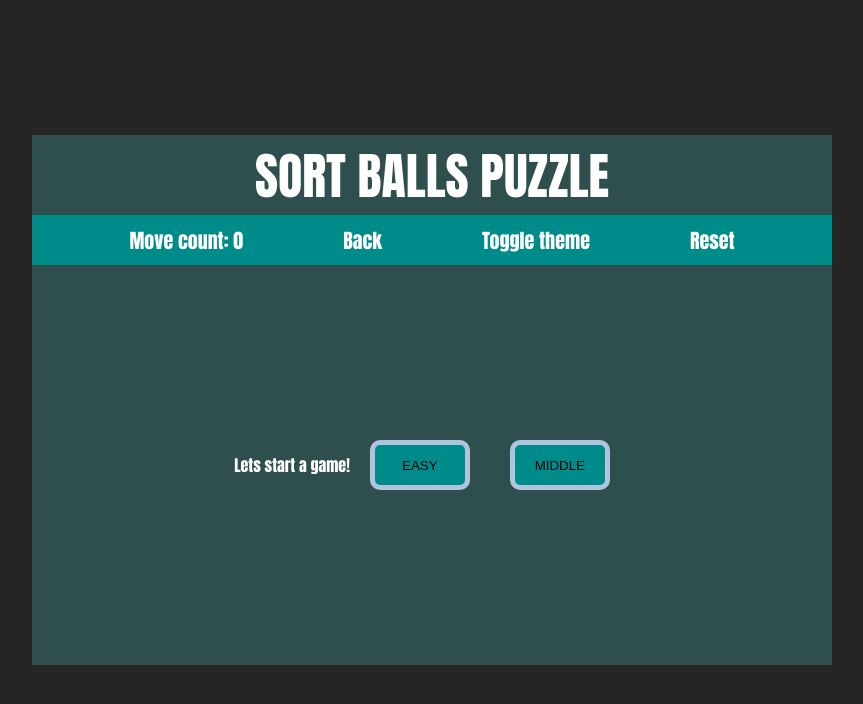
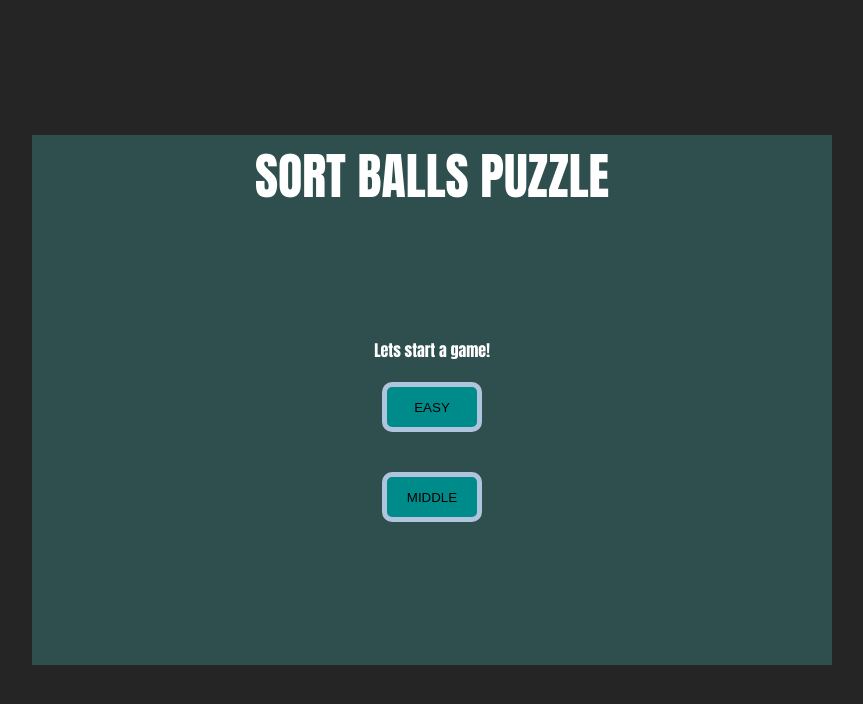
Before and after one commit to maria-pushkareva/balls-in-jars-game, a React (Create React App) app: page / in a window 1280 px wide. Shown: the top 704 px of the page, without its empty margins (208-1071 px from the left). Built offline with nearby package versions, Linux system fonts and the light colour scheme.

Commit message:
improved structure

```diff
--- a/src/App.tsx
+++ b/src/App.tsx
@@ -23,7 +23,6 @@ export default class App extends React.Component<any, IState> {
             activeJarId: null,
             previousJarsState: null,
             moveCount: 0,
-            isWin: false,
             jars: [],
             balls: []
         };
@@ -42,7 +41,6 @@ export default class App extends React.Component<any, IState> {
             activeJarId: null,
             previousJarsState: null,
             moveCount: 0,
-            isWin: false,
             jars: level === 1 ? sixJarsSet : nineJarSet,
         })
     }
@@ -134,11 +132,9 @@ export default class App extends React.Component<any, IState> {
         }
     }
 
-    public checkIfWin = (newJars: Array<IJar>): void => {
-        const { balls } = this.state;
-
+    public checkIfWin = (jars: Array<IJar>): void => {
         let isWin: boolean = true;
-        newJars.forEach((jar) => {
+        jars.forEach((jar) => {
             if (jar.ballsId.length > 0 && jar.ballsId.length < 4) {
                 isWin = false;
             }
@@ -154,12 +150,26 @@ export default class App extends React.Component<any, IState> {
             }
         })
 
-        if(isWin) {
+        if (isWin) {
             setTimeout(() => {
-                this.setState({ isWin, state: 'win' });
+                this.setState({ state: 'win' });
             }, 500)
+        } else {
+            // this.checkIfLost(jars);
         }
     }
+
+    // public checkIfLost = (jars: Array<IJar>): void => {
+    //     let canMakeSteps = false;
+    //     jars.forEach((jar) => {
+    //         const length = jar.ballsId.length;
+    //         if (length === 1) {
+    //             canMakeSteps = true;
+    //         } else {
+
+    //         }
+    //     })
+    // }
 
     public handleBackStep = (): void => {
         const { previousJarsState } = this.state;
@@ -194,50 +204,57 @@ export default class App extends React.Component<any, IState> {
     }
 
     render() {
-        const { state, theme, balls, jars, activeBallId, moveCount, isWin, previousJarsState } = this.state;
+        const { state, theme, level, balls, jars, activeBallId, moveCount, previousJarsState } = this.state;
 
         return (
-            <MainContainer id={"main-container"} theme={theme}>
+            <Background id={"main-container"} theme={theme}>
+                <MainContainer>
                     <CustomTitle theme={theme}>
                         {"SORT BALLS PUZZLE"}
                     </CustomTitle>
+                    <Field theme={theme}>
+                        {state === 'beginning' &&
+                            <MessageContainer>
+                                <div>{'Lets start a game!'}</div>
+                                <ChoseLevelButton theme={theme} onClick={this.choseFirstLevel}>{'EASY'}</ChoseLevelButton>
+                                <ChoseLevelButton theme={theme} onClick={this.choseSecondLevel}>{'MIDDLE'}</ChoseLevelButton>
+                            </MessageContainer>
+                        }
+                        {state === 'game' &&
+                            <>
                                 <Toolbar
+                                    level={level}
                                     theme={theme}
                                     moveCount={moveCount}
-                    isWin={isWin}
                                     onBackClick={this.handleBackStep}
                                     onThemeToggle={this.toggleTheme}
                                     reset={this.reset}
                                     isBackActive={previousJarsState !== null}
                                 />
-                <Field theme={theme}>
-                    {state === 'beginning' &&
-                        <>
-                            <div>{'Lets start a game!'}</div>
-                            <ChoseLevelButton theme={theme} onClick={this.choseFirstLevel}>{'EASY'}</ChoseLevelButton>
-                            <ChoseLevelButton theme={theme} onClick={this.choseSecondLevel}>{'MIDDLE'}</ChoseLevelButton>
-                        </>
-                    }
-                    {state === 'game' &&
                                 <GameField
                                     theme={theme}
+                                    level={level}
                                     activeBallId={activeBallId}
                                     balls={balls}
                                     jars={jars}
                                     onBallClick={this.handleClickOnBall}
                                     onJarClick={this.handleClickOnJar}
                                 />
+                            </>
                         }
                         {state === 'win' &&
-                        <div>{'Hey, you won!'}</div>
+                            <MessageContainer>
+                                <div>{`Hey, you did it in ${moveCount} steps!`}</div>
+                            </MessageContainer>
                         }
                     </Field>
                 </MainContainer>
+            </Background>
         );
     }
 }
 
-const MainContainer = styled.div`
+const Background = styled.div`
     height: 100vh;
     width: 100vw;
 
@@ -248,7 +265,11 @@ const MainContainer = styled.div`
 
     font-family: impact;
 
-    background-color: ${(props: any) => props.theme.background}
+    background-color: ${(props: IBasicProps) => props.theme.background}
+`
+const MainContainer = styled.div`
+    height: 530px;
+    width: 800px
 `
 
 const CustomTitle = styled.div`
@@ -258,7 +279,7 @@ const CustomTitle = styled.div`
     align-items: center;
 
     height: 80px;
-    width: 800px;
+    width: inherit;
 
     font-size: 50px;
 
@@ -266,14 +287,24 @@ const CustomTitle = styled.div`
     background-color: ${(props: IBasicProps) => props.theme.title.background};
 `
 
+const MessageContainer = styled.div`
+    height: 450px;
+    width: inherit;
+
+    display: flex;
+    flex-direction: column;
+    justify-content: center;
+    align-items: center;
+`
+
 const Field = styled.div`
     display: flex;
-    flex-direction: row;
-    justify-content: center;
+    flex-direction: column;
+
     align-items: center;
 
-    height: 400px;
-    width: 800px;
+    height: 450px;
+    width: inherit;
 
     color: ${(props: IBasicProps) => props.theme.font};
     background-color: ${(props: IBasicProps) => props.theme.field.background};
--- a/src/Components/GameField.tsx
+++ b/src/Components/GameField.tsx
@@ -3,7 +3,7 @@ import { IBall, IBasicProps, IGameFieldProps, IJar } from "./interfaces"
 import Jar from "./Jar"
 
 const GameField = (props: IGameFieldProps) => {
-    const { theme, balls, jars, activeBallId, onBallClick, onJarClick } = props;
+    const { theme, level, balls, jars, activeBallId, onBallClick, onJarClick } = props;
 
     return (
         <GameFieldContainer>
@@ -17,7 +17,7 @@ const GameField = (props: IGameFieldProps) => {
                         }
                         ballsInJar.push(ball);
                     })
-                    return <Jar theme={theme} key={id} onBallClick={onBallClick} onJarClick={onJarClick} id={id} balls={ballsInJar} activeBallId={activeBallId} />
+                    return <Jar level={level} theme={theme} key={id} onBallClick={onBallClick} onJarClick={onJarClick} id={id} balls={ballsInJar} activeBallId={activeBallId} />
                 })
             }
         </GameFieldContainer>
@@ -30,7 +30,7 @@ const GameFieldContainer = styled.div`;
     justify-content: center;
     align-items: center;
 
-    height: inherited;
+    height: 400px;
     width: inherited;
 `
 
--- a/src/Components/Jar.tsx
+++ b/src/Components/Jar.tsx
@@ -1,10 +1,16 @@
 import { IBallProps, IBasicProps, IJarProps } from './interfaces';
 import styled from "styled-components";
+import { ITheme } from '../Themes/ITheme';
+
+interface IProps {
+    theme: ITheme,
+    level: 1 | 2
+}
 
 const Jar = (props: IJarProps) => {
-    const { theme, id, balls, activeBallId, onBallClick, onJarClick } = props;
+    const { theme, level, id, balls, activeBallId, onBallClick, onJarClick } = props;
     return (
-        <Container theme={theme} onClick={() => onJarClick(id)}>
+        <Container theme={theme} level={level} onClick={() => onJarClick(id)}>
             {
                 balls.map((ball) => {
                     let color: string;
@@ -35,6 +41,7 @@ const Jar = (props: IJarProps) => {
                     }
 
                     return <Ball
+                        level={level}
                         theme={theme}
                         key={ball.id}
                         onClick={(e) => onBallClick(id, ball.id, e)}
@@ -55,9 +62,9 @@ const Container = styled.div`
 
     margin: 20px;
 
-    background-color: ${(props: IBasicProps) => props.theme.jars.background};
-    border: 6px solid ${(props: IBasicProps) => props.theme.jars.border};
-    border-top: 3px solid  ${(props: IBasicProps) => props.theme.jars.border};
+    background-color: ${(props: IProps) => props.theme.jars.background};
+    border: 6px solid ${(props: IProps) => props.theme.jars.border};
+    border-top: 3px solid  ${(props: IProps) => props.theme.jars.border};
     border-radius: 0px 0px 25px 25px;
 `;
 
--- a/src/Components/Toolbar.tsx
+++ b/src/Components/Toolbar.tsx
@@ -2,12 +2,9 @@ import styled from "styled-components";
 import { IBasicProps, IToolbarProps } from "./interfaces";
 
 const Toolbar = (props: IToolbarProps) => {
-    const { theme, moveCount, isWin, isBackActive, onBackClick, onThemeToggle, reset } = props;
+    const { theme, level, moveCount, isBackActive, onBackClick, onThemeToggle, reset } = props;
     return <Container theme={theme}>
-        <MoveCountDiv>{`Move count: ${moveCount}`}</MoveCountDiv>
-        {isWin &&
-            <div>{"Hurray!"}</div>
-        }
+        <MoveCountDiv>{`Level: ${level} | Move count: ${moveCount}`}</MoveCountDiv>
         <div onClick={onBackClick} style={{ cursor: isBackActive ? "pointer" : 'default', marginRight: '100px'}}>{"Back"}</div>
         <div onClick={onThemeToggle} style={{ cursor: 'pointer', marginRight: '100px'}}>{'Toggle theme'}</div>
         <div onClick={reset} style={{ cursor: 'pointer'}}>{'Reset'}</div>
@@ -16,13 +13,16 @@ const Toolbar = (props: IToolbarProps) => {
 
 
 const Container = styled.div`
+    position: relative;
+    top: 0px;
+
     display: flex;
     flex-direction: row;
     justify-content: center;
     align-items: center;
 
     height: 50px;
-    width: 800px;
+    width: inherit;
 
     font-size: 20px;
 
```
Also changed, not shown: src/Components/interfaces.ts (+5 -4 lines). Lines whose indentation alone changed are shown as unchanged.
